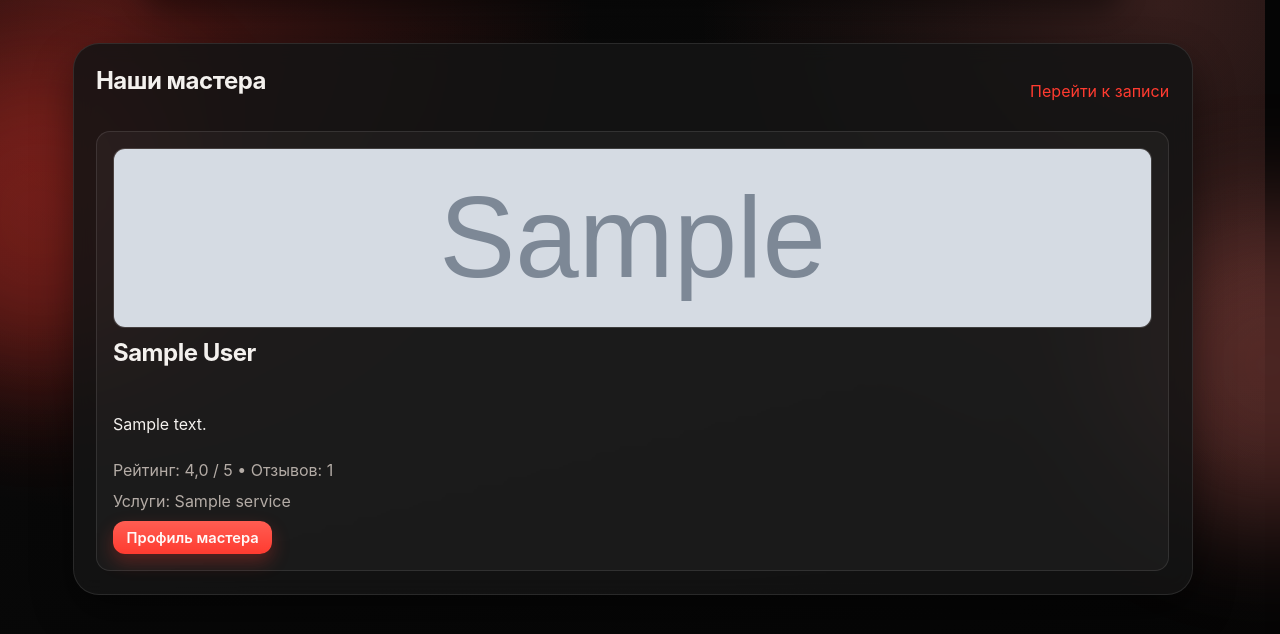
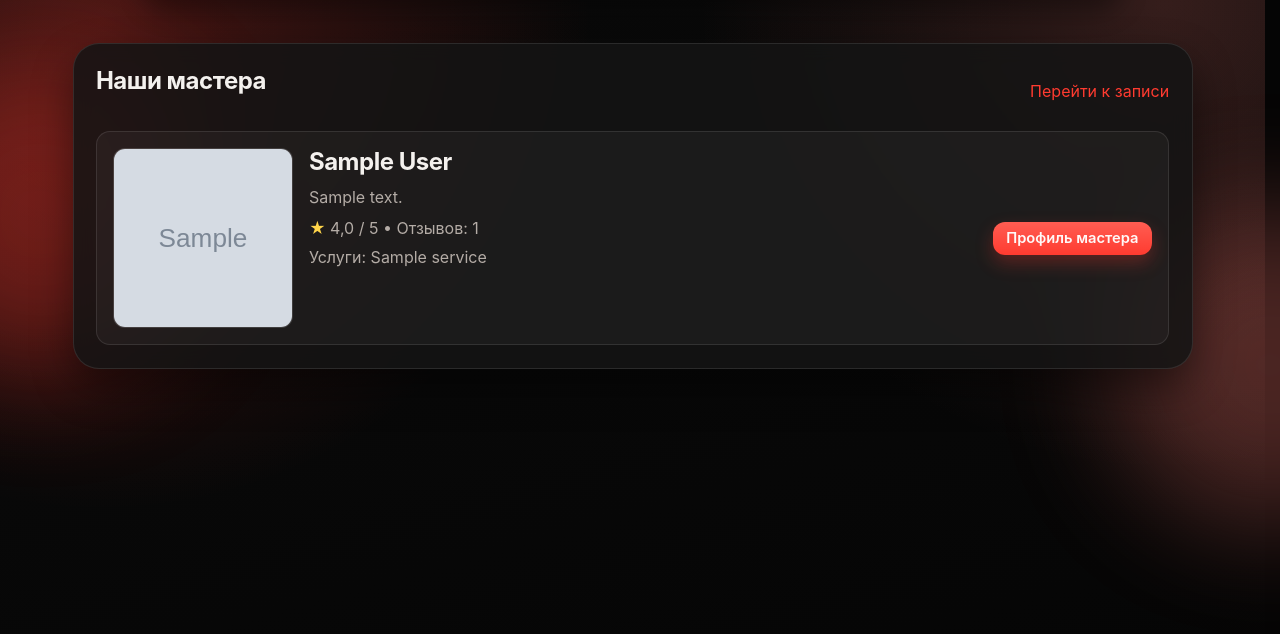
Before and after one commit to ZentifyID/spa-salon, a Django app: page /masters/ in a window 1280 px wide. Shown: the part 75-709 px from the top of the page. Run offline with Django 5.2, Linux system fonts and the light colour scheme; tables that the repository leaves empty hold one stand-in row (values such as "Sample post"); grey boxes marked "Sample" are stand-in pictures.

Commit message:
Подправлен дизайн

```diff
--- a/static/css/main.css
+++ b/static/css/main.css
@@ -636,6 +676,59 @@ a:focus-visible,
     gap: 0.65rem;
 }
 
+.masters-list {
+    display: grid;
+    gap: 1rem;
+}
+
+.master-card-horizontal {
+    display: grid;
+    grid-template-columns: 180px 1fr auto;
+    align-items: stretch;
+    gap: 1rem;
+}
+
+.master-card-horizontal .master-photo {
+    width: 180px;
+    height: 180px;
+    min-height: 180px;
+    max-height: 180px;
+    object-fit: cover;
+    align-self: start;
+}
+
+.master-content {
+    min-width: 0;
+    display: grid;
+    gap: 0.55rem;
+    align-content: start;
+}
+
+.master-content h2 {
+    margin: 0;
+}
+
+.master-bio {
+    margin: 0;
+    color: var(--text-soft);
+    line-height: 1.45;
+}
+
+.master-services {
+    margin-bottom: 0;
+}
+
+.rating-star {
+    color: #ffd54a;
+}
+
+.master-card-actions {
+    display: flex;
+    align-items: center;
+    justify-content: flex-end;
+    min-width: 148px;
+}
+
 .master-photo {
     width: 100%;
     height: 180px;
--- a/templates/masters/master_detail.html
+++ b/templates/masters/master_detail.html
@@ -20,7 +20,7 @@
             <p>{{ master.bio|default:"Информация о мастере скоро появится." }}</p>
             <p class="meta">
                 {% if average_rating %}
-                    Средняя оценка: <strong>{{ average_rating|floatformat:1 }}</strong> / 5
+                    Средняя оценка: <strong>★ {{ average_rating|floatformat:1 }}</strong> / 5
                 {% else %}
                     Средняя оценка пока не сформирована
                 {% endif %}
--- a/templates/masters/master_list.html
+++ b/templates/masters/master_list.html
@@ -8,25 +8,26 @@
         <h1>Наши мастера</h1>
         <a href="{% url 'booking:create' %}">Перейти к записи</a>
     </div>
-    <div class="grid">
+    <div class="masters-list">
         {% for master in masters %}
-            <article class="card master-card">
+            <article class="card master-card master-card-horizontal">
                 {% if master.photo %}
                     <img class="master-photo" src="{{ master.photo.url }}" alt="{{ master.full_name }}">
                 {% else %}
                     <div class="master-photo master-photo-placeholder">Фото мастера</div>
                 {% endif %}
+                <div class="master-content">
                     <h2>{{ master.full_name }}</h2>
-                <p>{{ master.bio|default:"Информация о мастере скоро появится." }}</p>
+                    <p class="master-bio">{{ master.bio|default:"Информация о мастере скоро появится." }}</p>
                     <p class="meta">
                         {% if master.average_rating %}
-                        Рейтинг: {{ master.average_rating|floatformat:1 }} / 5
+                            <span class="rating-star">★</span> {{ master.average_rating|floatformat:1 }} / 5
                         {% else %}
                             Пока без оценок
                         {% endif %}
                         • Отзывов: {{ master.approved_reviews_count }}
                     </p>
-                <p class="meta">
+                    <p class="meta master-services">
                         Услуги:
                         {% for service in master.services.all %}
                             {{ service.name }}{% if not forloop.last %}, {% endif %}
@@ -34,7 +35,10 @@
                             пока не назначены
                         {% endfor %}
                     </p>
+                </div>
+                <div class="master-card-actions">
                     <a class="btn btn-small" href="{% url 'masters:detail' master.id %}">Профиль мастера</a>
+                </div>
             </article>
         {% empty %}
             <p>Активных мастеров пока нет.</p>
--- a/templates/services/service_list.html
+++ b/templates/services/service_list.html
@@ -12,7 +12,7 @@
         {% for service in services %}
             <article class="card service-card">
                 <h2>{{ service.name }}</h2>
-                <p>{{ service.description|default:"Описание скоро добавим." }}</p>
+                <p class="service-description">{{ service.description|default:"Описание скоро добавим." }}</p>
                 <div class="service-meta">
                     <span>{{ service.duration_minutes }} мин</span>
                     <span class="price">{{ service.price }} ₽</span>
```
Also changed, not shown: other parts of static/css/main.css (+55 -0 lines). Lines whose indentation alone changed are shown as unchanged.
